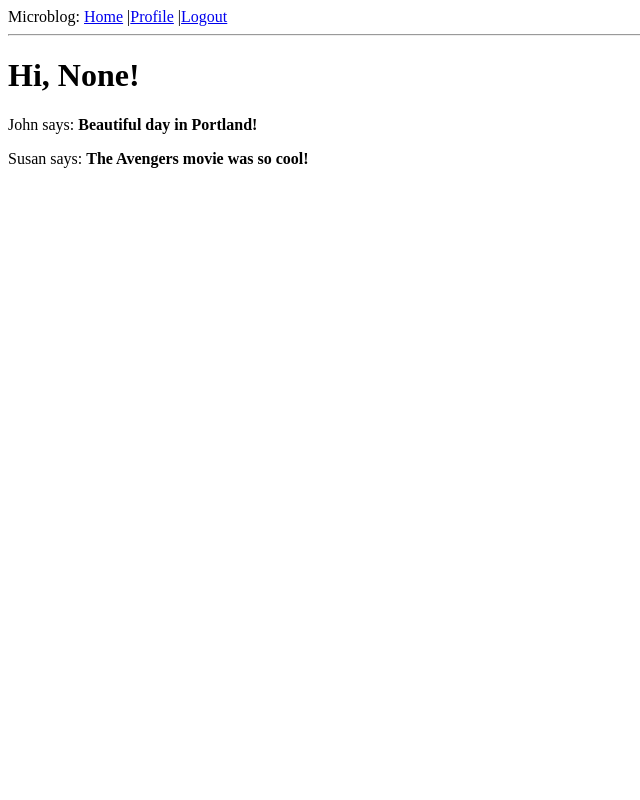
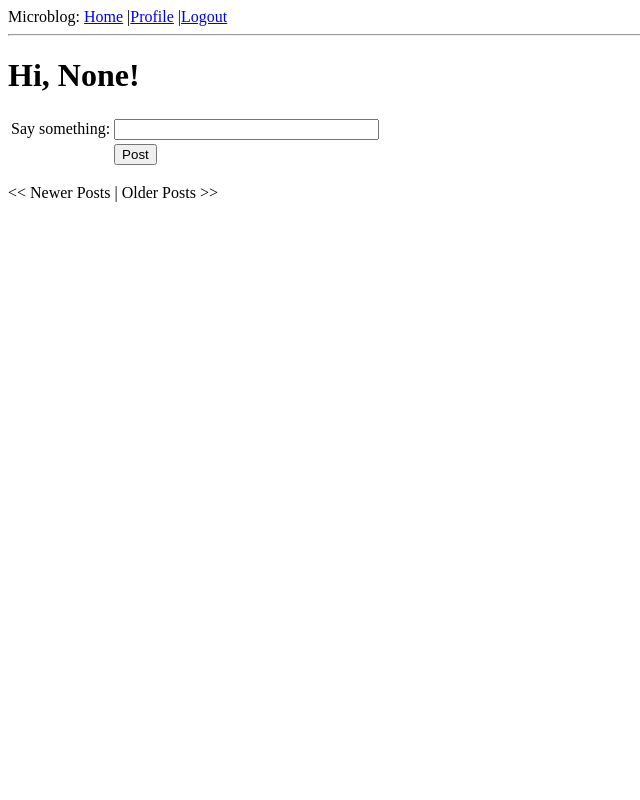
Before and after one commit to bluecliff/flask-microblog, a Flask app: page / in a window 1280 px wide. Shown: the whole page, without its empty margins (0-640 px from the left). Run offline with Flask 2, Linux system fonts and the light colour scheme; a user stored in the database is signed in; data comes from the database, SQL or seed files in the repository; data that the repository does not hold is empty; parts of the project's set-up code (start-up, migrations or seed data) failed here and were passed over.

Commit message:
supporting paginaiton of posts

```diff
--- a/app/forms.py
+++ b/app/forms.py
@@ -25,3 +25,6 @@
             self.nickname.errors.append('this nickname is already in use,choose another one.')
             return False
         return True
+
+class PostForm(Form):
+    post = TextField('post',validators=[Required()])
--- a/app/models.py
+++ b/app/models.py
@@ -61,9 +61,12 @@
         if self.is_following(user):
             self.followed.remove(user)
             return self
-    def if_following(self,user):
-        return self.followd.filter(followers.c.followed_id==user.id).count()>0
+    def is_following(self,user):
+        return self.followed.filter(followers.c.followed_id==user.id).count()>0
 
+    def followed_posts(self):
+        return Post.query.join(followers,(followers.c.followed_id==Post.user_id)).filter(
+            followers.c.follower_id==self.id).order_by(Post.timestamp.desc())
 
 class Post(db.Model):
     id = db.Column(db.Integer,primary_key=True)
--- a/app/templates/index.html
+++ b/app/templates/index.html
@@ -3,10 +3,39 @@
 {% extends "base.html" %}
 
 {% block content %}
-<h1>Hi, {{user.nickname}}!</h1>
-{% for post in posts %}
-<p>
-  {{post.author.nickname}} says: <b>{{post.body}}</b>
-</p>
+<h1>Hi, {{g.user.nickname}}!</h1>
+<form action="" method="post" name="post">
+    {{form.hidden_tag()}}
+    <table>
+        <tr>
+            <td>Say something:</td>
+            <td>{{ form.post(size=30,maxlenth=1024) }}</td>
+            <td>
+                {% for error in form.errors.post %}
+                <span style="color:red;">[{{error}}]</span>
+                {% endfor %}
+            </td>
+        </tr>
+        <tr>
+            <td></td>
+            <td><input type="submit" value="Post"></td>
+        </tr>
+    </table>
+</form>
+{% for post in posts.items %}
+    {% include 'post.html' %}
 {% endfor %}
+{% if posts.has_prev %}
+    <a href="{{ url_for('index',page=posts.prev_num) }}"> << Newer Posts</a>
+{% else %}
+    << Newer Posts
+{% endif %}|
+{% if posts.has_next %}
+    <a href="{{ url_for('index',page=posts.next_num) }}">
+    Older Posts >>
+    </a>
+{% else %}
+    Older Posts >>
+{% endif %}
+
 {% endblock %}
--- a/app/templates/post.html
+++ b/app/templates/post.html
@@ -1,6 +1,6 @@
 <table>
     <tr valign="top">
         <td><img src="{{ post.author.avatar(50) }}"></td>
-        <td><i>{{ post.author.nickname }} says:<br/><b>{{ post.body }}</b></i></td>
+        <td><i>{{ post.author.nickname }} says:</i><br/><b>{{ post.body }}</b></td>
     </tr>
 </table>
--- a/app/views.py
+++ b/app/views.py
@@ -1,35 +1,44 @@
 from flask import render_template,flash,redirect,session,url_for,g,request
 from app import app,db,lm,oid
-from forms import LoginForm,EditForm
+from forms import LoginForm,EditForm,PostForm
 from flask.ext.login import login_user,logout_user,current_user,login_required
-from models import User,ROLE_USER,ROLE_ADMIN
+from models import User,Post,ROLE_USER,ROLE_ADMIN
 from datetime import datetime
 
 @app.before_request
 def befor_request():
     #print current_user,current_user.is_authenticated()
     g.user=current_user
-    if g.user.is_authenticated:
+    if g.user.is_authenticated():
         g.user.last_seen = datetime.utcnow()
         db.session.add(g.user)
         db.session.commit()
 
-@app.route('/')
-@app.route('/index')
+@app.route('/',methods=['GET','POST'])
+@app.route('/index',methods=['GET','POST'])
+@app.route('/index/<int:page>',methods=['POST','GET'])
 @login_required
-def index():
+def index(page=1):
+    form = PostForm()
+    if form.validate_on_submit():
+        post = Post(body=form.post.data,timestamp=datetime.utcnow(),author=g.user)
+        db.session.add(post)
+        db.session.commit()
+        flash('Your post is now live.')
+        return redirect(url_for('index'))
     user = g.user
-    posts = [
-        {
-            'author':{'nickname':'John'},
-            'body':'Beautiful day in Portland!'
-        },
-        {
-            'author': { 'nickname': 'Susan' },
-            'body': 'The Avengers movie was so cool!'
-        }
-    ]
-    return render_template('index.html',user=user,posts=posts)
+    posts = g.user.followed_posts().paginate(page,app.config['POSTS_PER_PAGE'],False)#.items#all()
+    # posts = [
+    #     {
+    #         'author':{'nickname':'John'},
+    #         'body':'Beautiful day in Portland!'
+    #     },
+    #     {
+    #         'author': { 'nickname': 'Susan' },
+    #         'body': 'The Avengers movie was so cool!'
+    #     }
+    # ]
+    return render_template('index.html',title='Home',form=form,posts=posts)
 
 @app.route('/login',methods=['GET','POST'])
 @oid.loginhandler
@@ -43,6 +52,7 @@
         #flash('Login requested for OpenID="' + form.openid.data+'",remember me ='+str(form.remember_me.data))
         #return redirect('/index')
     return render_template('login.html',title='Sign In',form=form,providers=app.config['OPENID_PROVIDERS'])
+
 @oid.after_login
 def after_login(resp):
     if resp.email is None or resp.email=="":
@@ -57,12 +67,16 @@
         user = User(nickname=nickname,email=resp.email,role=ROLE_USER)
         db.session.add(user)
         db.session.commit()
+
+        db.session.add(user.follow(user))
+        db.session.commit()
     remember_me = False
     if 'remember_me' in session:
         remember_me=session['remember_me']
         session.pop('remember_me',None)
     login_user(user,remember=remember_me)
     return redirect(request.args.get('next') or url_for('index'))
+
 @lm.user_loader
 def load_user(id):
     return User.query.get(int(id))
@@ -73,16 +87,18 @@
     return redirect(url_for('index'))
 
 @app.route('/profile/<nickname>')
+@app.route('/profile/<nickname>/<int:page>')
 @login_required
-def profile(nickname):
+def profile(nickname,page=1):
     user = User.query.filter_by(nickname = nickname).first()
     if user == None:
         flash('User '+nickname + ' not found')
         return redirect(url_for('index'))
-    posts = [
-        {'author':user, 'body':'Test post 1'},
-        {'author':user, 'body':'Test post 2'},
-    ]
+    posts = user.posts.paginate(page,app.config['POSTS_PER_PAGE'],False)
+    # posts = [
+    #     {'author':user, 'body':'Test post 1'},
+    #     {'author':user, 'body':'Test post 2'},
+    # ]
     return render_template('user.html',user=user,posts=posts)
 
 @app.route('/edit',methods=['GET','POST'])
@@ -109,3 +125,41 @@
 def internal_error(error):
     db.session.rollback()
     return render_template('500.html'),500
+
+@app.route('/follow/<nickname>')
+@login_required
+def follow(nickname):
+    user = User.query.filter_by(nickname=nickname).first()
+    if user == None:
+        flash('User '+nickname + ' not found')
+        return redirect(url_for('index'))
+    if user == g.user:
+        flash("You can\'t follow yourself!")
+        return redirect(url_for('profile',nickname=nickname))
+    u = g.user.follow(user)
+    if u is None:
+        flash('Can not follow '+nickname+'.')
+        return redirect(url_for('profile',nickname=nickname))
+    db.session.add(u)
+    db.session.commit()
+    flash('You are now following '+nickname+'.')
+    return redirect(url_for('profile',nickname=nickname))
+
+@app.route('/unfollow/<nickname>')
+@login_required
+def unfollow(nickname):
+    user = User.query.filter_by(nickname=nickname).first()
+    if user == None:
+        flash("User "+nickname+' not found!')
+        return redirect(url_for('index'))
+    if user == g.user:
+        flash('You can\'t unfollow your self!')
+        return redirect(url_for('profile',nickname=nickname))
+    u = g.user.unfollow(user)
+    if u is None:
+        flash('Can not unfollow '+nickname+'.')
+        return redirect(url_for('profile',nickname=nickname))
+    db.session.add(u)
+    db.session.commit()
+    flash('You hace stop following '+nickname+'.')
+    return redirect(url_for('profile',nickname=nickname))
--- a/config.py
+++ b/config.py
@@ -23,3 +23,6 @@
 
 #administrator list
 ADMINS = ['lijsf@sina.com']
+
+#pagination
+POSTS_PER_PAGE = 3
```
Also changed, not shown: app/templates/user.html (+11 -2 lines), test.py (+48 -0 lines), 1 other file.
